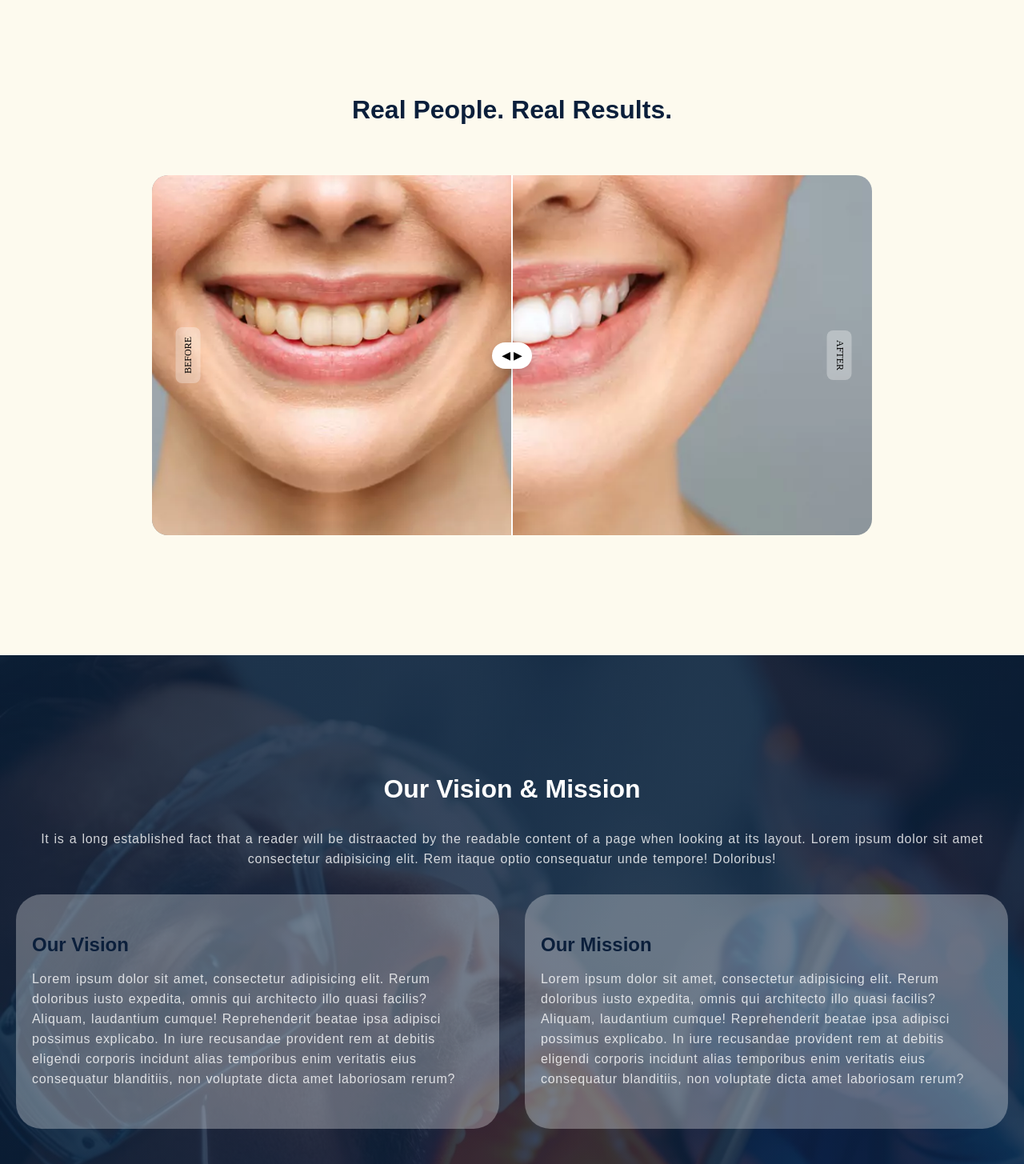
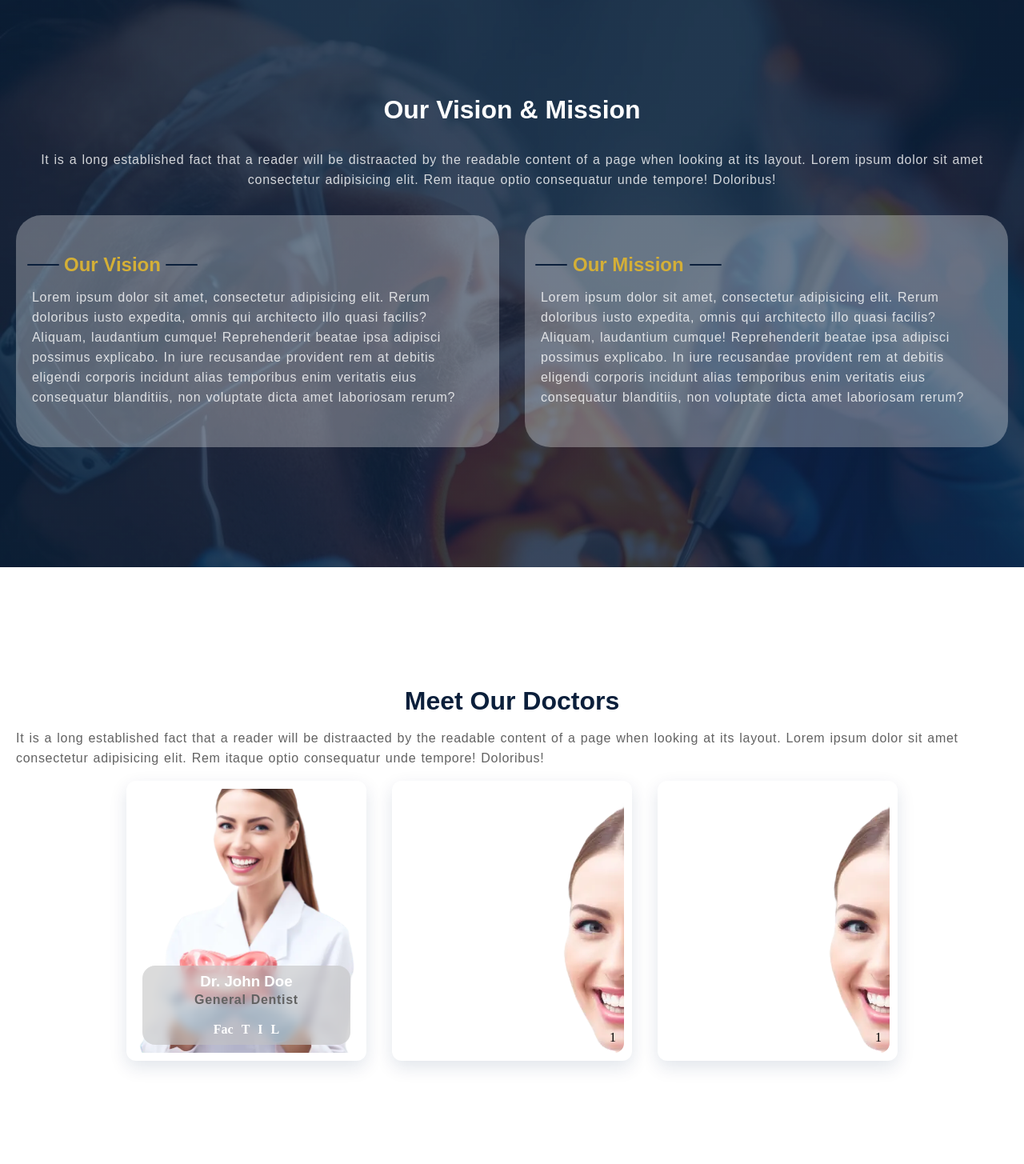
Before and after one commit to wavesolutions024/the_smile_company, a React (Vite) app: page /about in a window 1280 px wide. Shown: the part 1180-2635 px from the top of the page at 80% size. Built offline with nearby package versions, Linux system fonts and the light colour scheme.

Commit message:
about page

```diff
--- a/src/comp/footer/Footer.jsx
+++ b/src/comp/footer/Footer.jsx
@@ -3,7 +3,11 @@ import "./Footer.scss";
 
 const Footer = () => {
   return (
-    <footer className="footer parent">
+    <footer className="footer parent bg-img-cover">
+<div className="footer_overlay">
+
+</div>
+
       <div className="footer__inner cont">
         <div className="footer__brand">
           <h2>ClinicMaster</h2>
--- a/src/comp/footer/Footer.scss
+++ b/src/comp/footer/Footer.scss
@@ -2,7 +2,17 @@
   background: var(--accent);
   color: #e5edff;
   padding: 70px 0 40px;
+  position: relative;
+}
 
+.footer_overlay {
+  position: absolute;
+  top: 0;
+  left: 0;
+  width: 100%;
+  height: 100%;
+  background: url("../../assets/footer/footer_bg.webp");
+  opacity: 0.7;
 }
 
 .footer__inner {
@@ -11,6 +21,8 @@
   gap: 2rem;
   align-items: start;
   padding: 0 20px;
+  position: relative;
+  z-index: 1;
 }
 
 .footer__brand h2 {
@@ -24,8 +36,6 @@
   margin-bottom: 24px;
   color: #d6e2ff;
 }
-
-
 
 .footer__links {
   display: grid;
--- a/src/pages/about/About.jsx
+++ b/src/pages/about/About.jsx
@@ -57,7 +57,7 @@ const About = () => {
       <div className="parent about_dr_parent">
         <div className="cont about_dr_cont">
           <div className="left-section">
-            <h1>About Dr. Hemant Sir</h1>
+            <h1>About Denza Dental</h1>
             <p>
               Dr. Nashid Martines has many years of dental care experience. She
               blends clinical precision with compassionate patient care and
@@ -93,6 +93,86 @@ const About = () => {
         </div>
       </div>
 
+      {/* vission mission */}
+
+      <div className="vision_parent parent">
+        <div className="vission_cont cont">
+          <h2>Our Vision & Mission</h2>
+          <p className="subtitle">
+            It is a long established fact that a reader will be distraacted by
+            the readable content of a page when looking at its layout. Lorem
+            ipsum dolor sit amet consectetur adipisicing elit. Rem itaque optio
+            consequatur unde tempore! Doloribus!
+          </p>
+
+          <div class="vission_mission_card">
+            <div className="v_m_left">
+              <h3> Our Vision </h3>
+              <p>
+                Lorem ipsum dolor sit amet, consectetur adipisicing elit. Rerum
+                doloribus iusto expedita, omnis qui architecto illo quasi
+                facilis? Aliquam, laudantium cumque! Reprehenderit beatae ipsa
+                adipisci possimus explicabo. In iure recusandae provident rem at
+                debitis eligendi corporis incidunt alias temporibus enim
+                veritatis eius consequatur blanditiis, non voluptate dicta amet
+                laboriosam rerum?
+              </p>
+            </div>
+            <div className="v_m_right">
+              <h3>Our Mission</h3>
+              <p>
+                Lorem ipsum dolor sit amet, consectetur adipisicing elit. Rerum
+                doloribus iusto expedita, omnis qui architecto illo quasi
+                facilis? Aliquam, laudantium cumque! Reprehenderit beatae ipsa
+                adipisci possimus explicabo. In iure recusandae provident rem at
+                debitis eligendi corporis incidunt alias temporibus enim
+                veritatis eius consequatur blanditiis, non voluptate dicta amet
+                laboriosam rerum?
+              </p>
+            </div>
+          </div>
+        </div>
+      </div>
+
+      {/* doctors */}
+
+      <div className="parent doctors_list_parent">
+        <div className="cont doctors_list_cont">
+          <h2>Meet Our Doctors</h2>
+          <p>
+            It is a long established fact that a reader will be distraacted by
+            the readable content of a page when looking at its layout. Lorem
+            ipsum dolor sit amet consectetur adipisicing elit. Rem itaque optio
+            consequatur unde tempore! Doloribus!
+          </p>
+
+          <div className="doctors_main">
+            <div className="doctors_card">
+              <div className="dr_img bg-img-cover">
+                <div className="bottom">
+                  <div className="name">
+                    <h3>Dr. John Doe</h3>
+                    <p>General Dentist</p>
+                  </div>
+                  <div className="social_media">
+                    <span>Fac</span>
+                    <span>T</span>
+                    <span>I</span>
+                    <span>L</span>
+                  </div>
+                </div>
+              </div>
+            </div>
+            <div className="doctors_card">
+              <div className="dr_img">1</div>
+            </div>
+            <div className="doctors_card">
+              <div className="dr_img">1</div>
+            </div>
+          </div>
+        </div>
+      </div>
+
       <div className="parent before_after_parent">
         <div className="cont before_after_cont">
           <h2>Real People. Real Results.</h2>
@@ -120,88 +200,6 @@ const About = () => {
           </div>
         </div>
       </div>
-
-      {/* <div className="parent why_choose_parent">
-        <div className="cont why_choose_cont">
-          <h2>Why Choose Dental Care</h2>
-          <p className="subtitle">
-            It is a long established fact that a reader will be distraacted by
-            the readable content of a page when looking at its layout. Lorem
-            ipsum dolor sit amet consectetur adipisicing elit. Rem itaque optio
-            consequatur unde tempore! Doloribus!
-          </p>
-
-          <div className="cards-container">
-            {whyChooseCards.map((card) => (
-              <div
-                key={card.id}
-                className={`card ${openCard === card.id ? "primary open" : ""}`}
-                onClick={() => setOpenCard(card.id)}
-              >
-                <div className="card-content">
-                  <div className="card-text">
-                    <h3>{card.title}</h3>
-                    <p className="card-desc">{card.description}</p>
-                  </div>
-
-                  {card.image && (
-                    <img
-                      src={card.image}
-                      alt={card.title}
-                      className="card-image"
-                    />
-                  )}
-                </div>
-
-                {openCard !== card.id && (
-                  <span className="card-number">0{card.id}</span>
-                )}
-              </div>
-            ))}
-          </div>
-        </div>
-      </div> */}
-
-      {/* vission mission */}
-
-      <div className="vision_parent parent">
-        <div className="vission_cont cont">
-          <h2>Our Vision & Mission</h2>
-          <p className="subtitle">
-            It is a long established fact that a reader will be distraacted by
-            the readable content of a page when looking at its layout. Lorem
-            ipsum dolor sit amet consectetur adipisicing elit. Rem itaque optio
-            consequatur unde tempore! Doloribus!
-          </p>
-
-          <div class="vission_mission_card">
-            <div className="v_m_left">
-              <h3>Our Vision</h3>
-              <p>
-                Lorem ipsum dolor sit amet, consectetur adipisicing elit. Rerum
-                doloribus iusto expedita, omnis qui architecto illo quasi
-                facilis? Aliquam, laudantium cumque! Reprehenderit beatae ipsa
-                adipisci possimus explicabo. In iure recusandae provident rem at
-                debitis eligendi corporis incidunt alias temporibus enim
-                veritatis eius consequatur blanditiis, non voluptate dicta amet
-                laboriosam rerum?
-              </p>
-            </div>
-            <div className="v_m_right">
-              <h3>Our Mission</h3>
-              <p>
-                Lorem ipsum dolor sit amet, consectetur adipisicing elit. Rerum
-                doloribus iusto expedita, omnis qui architecto illo quasi
-                facilis? Aliquam, laudantium cumque! Reprehenderit beatae ipsa
-                adipisci possimus explicabo. In iure recusandae provident rem at
-                debitis eligendi corporis incidunt alias temporibus enim
-                veritatis eius consequatur blanditiis, non voluptate dicta amet
-                laboriosam rerum?
-              </p>
-            </div>
-          </div>
-        </div>
-      </div>
     </>
   );
 };
--- a/src/pages/about/About.scss
+++ b/src/pages/about/About.scss
@@ -425,9 +425,39 @@
       }
 
       h3 {
-        color: var(--accent);
+        color: var(--accent2);
         font-weight: 700;
         font-size: 24px;
+        position: relative;
+        width: fit-content;
+        line-height: 100%;
+        margin-left: 40px;
+
+        &::before {
+          content: "";
+          display: block;
+          width: 40px;
+          height: 2px;
+          background: var(--accent);
+          position: absolute;
+          right: 105%;
+          top: 50%;
+          transform: translateY(-50%);
+          border-radius: 25px;
+        }
+
+        &::after {
+          content: "";
+          display: block;
+          width: 40px;
+          height: 2px;
+          background: var(--accent);
+          position: absolute;
+          left: 105%;
+          top: 50%;
+          transform: translateY(-50%);
+          border-radius: 25px;
+        }
       }
 
       .v_m_left {
@@ -451,3 +481,79 @@
     }
   }
 }
+
+//doctors list
+.doctors_list_parent {
+  padding: 150px 0px;
+  h2 {
+    font-size: 32px;
+    font-weight: 800;
+    color: var(--accent);
+  }
+
+  .doctors_list_cont {
+    display: flex;
+    align-items: center;
+    justify-content: center;
+    flex-direction: column;
+    gap: calc(var(--unit));
+
+    .doctors_main {
+      width: calc(100% - 33.33%) / 3;
+      display: flex;
+      gap: calc(var(--unit) * 2);
+
+      flex-wrap: wrap;
+
+      .doctors_card {
+        display: flex;
+        align-items: center;
+        border-radius: 12px;
+        box-shadow: 0 8px 22px rgba(12, 41, 89, 0.12);
+        height: 350px;
+        width: 300px;
+        padding: 10px;
+
+        .dr_img {
+          width: 100%;
+          height: 100%;
+
+          display: flex;
+          align-items: flex-end;
+          justify-content: flex-end;
+          border-radius: 12px;
+          padding: 10px;
+          background: url("../../assets/hero_section/img1.webp");
+
+          .bottom {
+            width: 100%;
+            padding: 10px 0px;
+            display: flex;
+            align-items: center;
+            justify-content: center;
+            gap: var(--unit);
+            flex-direction: column;
+            border-radius: var(--unit);
+            backdrop-filter: blur(6px);
+            background: rgba(196, 196, 196, 0.6);
+
+            .name {
+              width: 100%;
+
+              color: #fff;
+              font-weight: 600;
+              text-align: center;
+            }
+            .social_media {
+              display: flex;
+              gap: 10px;
+              color: #fff;
+              font-weight: 600;
+              text-align: center;
+            }
+          }
+        }
+      }
+    }
+  }
+}
```
Also changed, not shown: src/assets/footer/footer_bg.webp (added).
